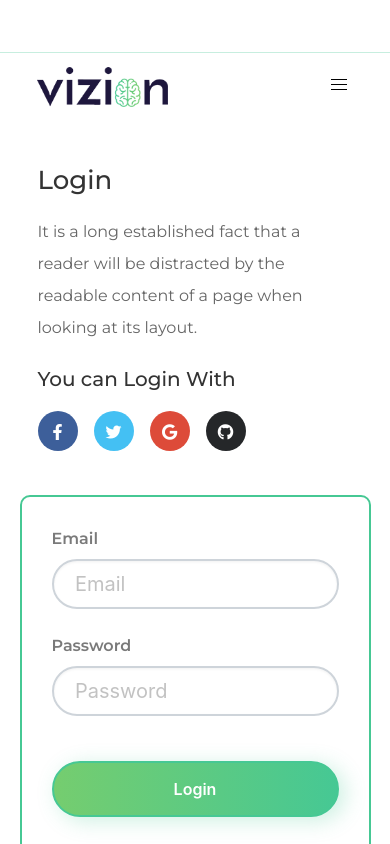
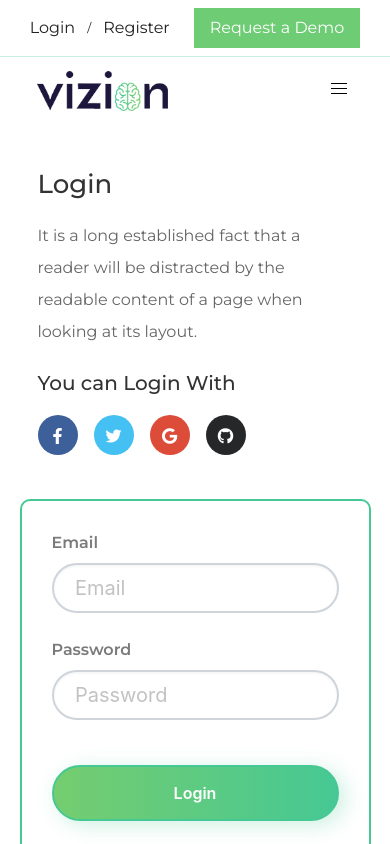
Before and after one commit to Mirjahon96/Vuezion, a Vue app: page /login in a window 390 px wide. Shown: the top 844 px of the page. Built offline with nearby package versions, Linux system fonts and the light colour scheme.

Commit message:
fixing topnav

```diff
--- a/src/App.vue
+++ b/src/App.vue
@@ -34,8 +34,6 @@ export default {
 
 <style lang="scss">
 #app {
-  scroll-behavior: smooth !important;
-
   * {
     transition: linear 0.2s;
   }
--- a/src/components/AppTopNav.vue
+++ b/src/components/AppTopNav.vue
@@ -25,7 +25,7 @@
             <router-link to="/register" class="navbar-item">Register</router-link>
             <div class="navbar-item py-0">
               <a
-                class="button is-green is-radiusless is-borderless is-bold fullheight"
+                class="button is-green is-radiusless is-borderless is-bold is-fullheight"
               >Request a Demo</a>
             </div>
           </div>
--- a/src/scss-styles/_mobile.scss
+++ b/src/scss-styles/_mobile.scss
@@ -98,6 +98,25 @@
       }
     }
   }
+
+  // Top Nav
+  #top-nav {
+    .navbar {
+      .navbar-menu {
+        display: flex;
+        box-shadow: none;
+        justify-content: center;
+
+        .navbar-start {
+          display: none;
+        }
+        .navbar-end {
+          display: flex;
+          align-items: center;
+        }
+      }
+    }
+  }
 }
 
 // Mobile
--- a/src/scss-styles/main.scss
+++ b/src/scss-styles/main.scss
@@ -30,6 +30,7 @@ body {
   padding: 0;
   margin: 0;
   font-family: "Montserrat", sans-serif;
+  scroll-behavior: smooth !important;
 }
 
 h1,
--- a/src/views/Login.vue
+++ b/src/views/Login.vue
@@ -19,7 +19,6 @@
         </div>
         <!-- 2 -->
         <div class="column">
-          <keep-alive>
           <form class="form-box p-30">
             <AppInput
               v-for="(field, index) in fields"
@@ -39,14 +38,10 @@
               <p class="has-text-weight-bold has-text-right">
                 Don't Have an Account?
                 <br />
-                  <router-link
-                    to="/register"
-                    class="has-text-green has-text-weight-bold"
-                  >Register Now</router-link>
+                <router-link to="/register" class="has-text-green has-text-weight-bold">Register Now</router-link>
               </p>
             </div>
           </form>
-          </keep-alive>
         </div>
       </div>
     </div>
```
Lines whose indentation alone changed are shown as unchanged.
